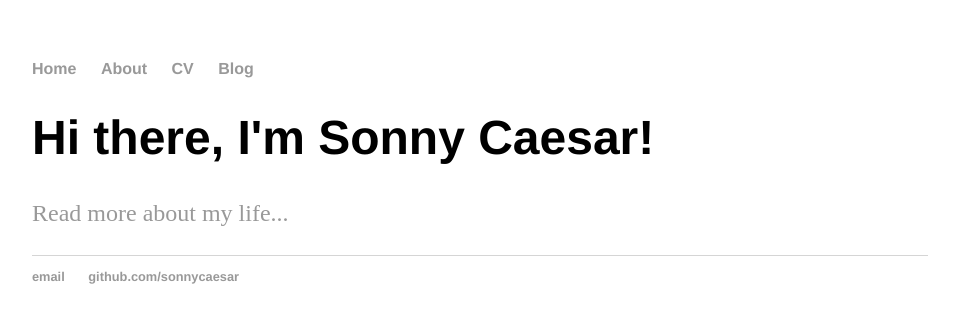
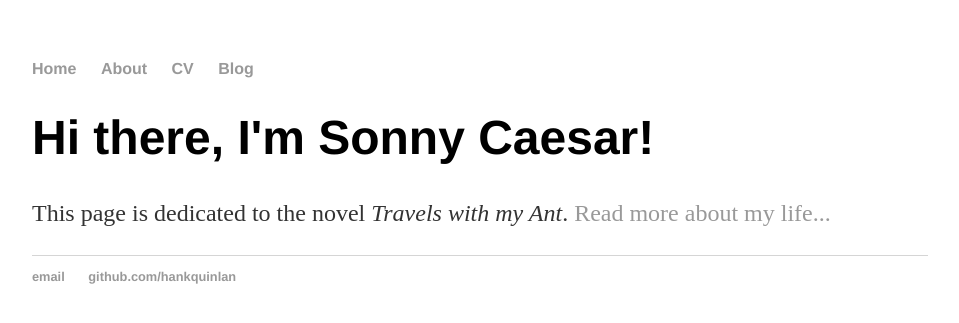
Before and after one commit to sonnycaesar/sonnycaesar.github.io, a Jekyll site: the page built from index.html, in a window 1280 px wide. Shown: the top 323 px of the page, without its empty margins (160-1119 px from the left). Built offline with Jekyll 4.4.1, drawn with Linux system fonts in a browser that asks for light colours; Markdown is read by kramdown in place of the engine named in the settings.

Commit message:
Update index.html

```diff
--- a/index.html
+++ b/index.html
@@ -1,30 +1,8 @@
-<!DOCTYPE html>
-<html>
-	<head>
-		<title>Sonny Caesar</title>
-		<!-- link to main stylesheet -->
-		<link rel="stylesheet" type="text/css" href="/css/main.css">
-	</head>
-	<body>
-		<nav>
-    		<ul>
-        		<li><a href="/">Home</a></li>
-	        	<li><a href="/about">About</a></li>
-        		<li><a href="/cv">CV</a></li>
-        		<li><a href="/blog">Blog</a></li>
-    		</ul>
-		</nav>
-		<div class="container">
-    		<div class="blurb">
-        		<h1>Hi there, I'm Sonny Caesar!</h1>
-				<p> <a href="/about">Read more about my life...</a></p>
-    		</div><!-- /.blurb -->
-		</div><!-- /.container -->
-		<footer>
-    		<ul>
-        		<li><a href="mailto:sonnycaesar@gmail.com">email</a></li>
-        		<li><a href="https://github.com/sonnycaesar">github.com/sonnycaesar</a></li>
-			</ul>
-		</footer>
-	</body>
-</html>
+---
+layout: default
+title: Travels, Ant
+---
+<div class="blurb">
+	<h1>Hi there, I'm Sonny Caesar!</h1>
+	<p>This page is dedicated to the novel <em>Travels with my Ant</em>. <a href="/about">Read more about my life...</a></p>
+</div><!-- /.blurb -->
```
